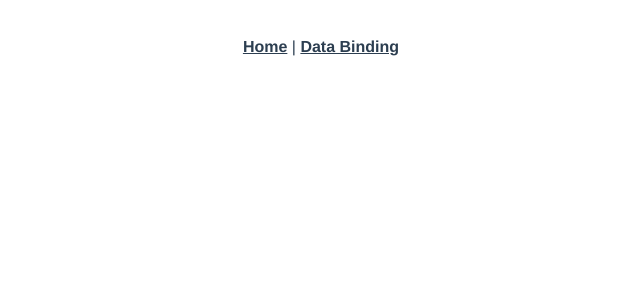
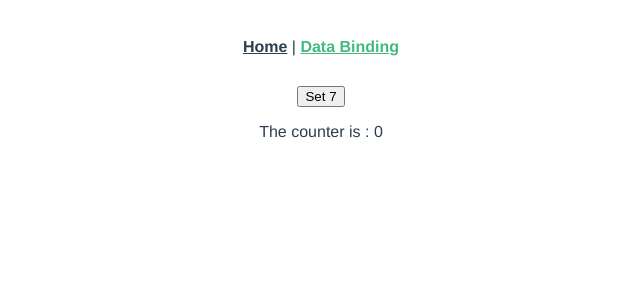
Before and after one commit to swat018/vue.js-project, a Vue app: page /eventclick2 in a window 1280 px wide. Before the commit this address had no page. Shown: the top 300 px of the page, without its empty margins (319-959 px from the left). Built offline with nearby package versions, Linux system fonts and the light colour scheme.

Commit message:
데이터 바인딩 - 이벤트 처리(v-on):클릭 이벤트(v-on:click)2

```diff
--- a/src/App.vue
+++ b/src/App.vue
@@ -1,7 +1,7 @@
 <template>
   <div id="nav">
     <router-link to="/">Home</router-link> |
-    <router-link to="/eventclick">Data Binding</router-link>
+    <router-link to="/eventclick2">Data Binding</router-link>
   </div>
   <router-view/>
 </template>
--- a/src/router/index.js
+++ b/src/router/index.js
@@ -3,7 +3,7 @@ import {
   createWebHistory
 } from 'vue-router'
 import Home from '../views/Home.vue'
-import  EventClick from '../views/EventClick.vue'
+import  EventClick2 from '../views/EventClick2.vue'
 
 const routes = [
   {
@@ -20,9 +20,9 @@ const routes = [
     component: () => import(/* webpackChunkName: "about" */ '../views/About.vue')
   },
   {
-    path: '/eventclick',
-    name: 'EventClick',
-    component: EventClick
+    path: '/eventclick2',
+    name: 'EventClick2',
+    component: EventClick2
   }
 ]
 
--- /dev/null
+++ b/src/views/EventClick2.vue
@@ -0,0 +1,26 @@
+<template>
+  <div>
+    <button type="button" @click="setCount(7)">Set 7</button>
+    <p>The counter is : {{counter}} </p>
+  </div>
+</template>
+
+<script>
+export default {
+  name: "EventClick",
+  data(){
+    return {
+      counter: 0
+    };
+  },
+  methods: {
+    setCount(counter) {
+      this.counter = counter;
+    }
+  }
+}
+</script>
+
+<style scoped>
+
+</style>
```
